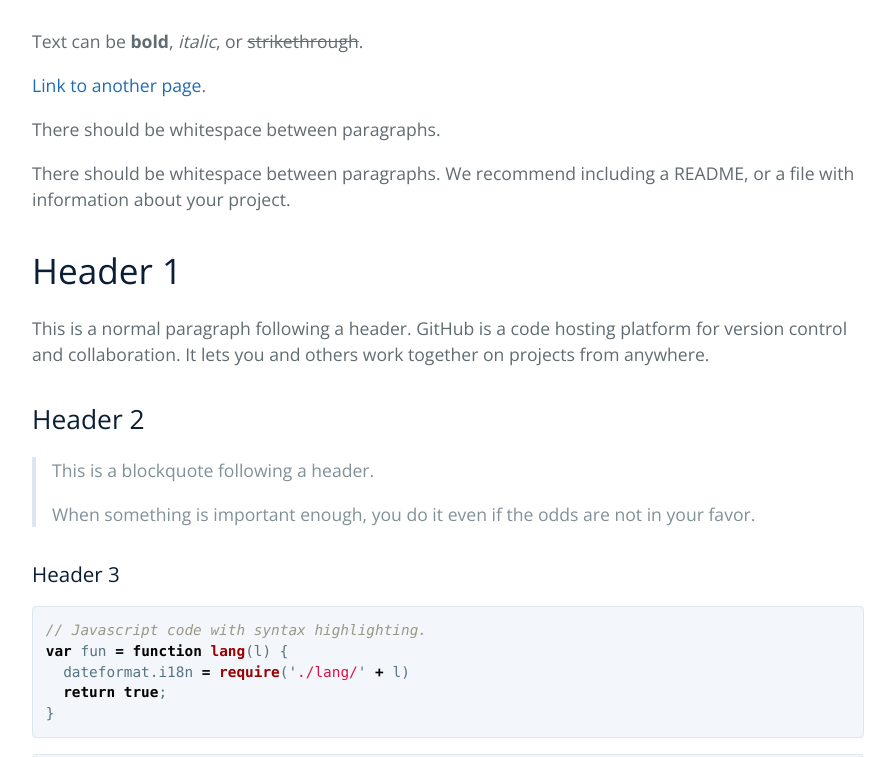
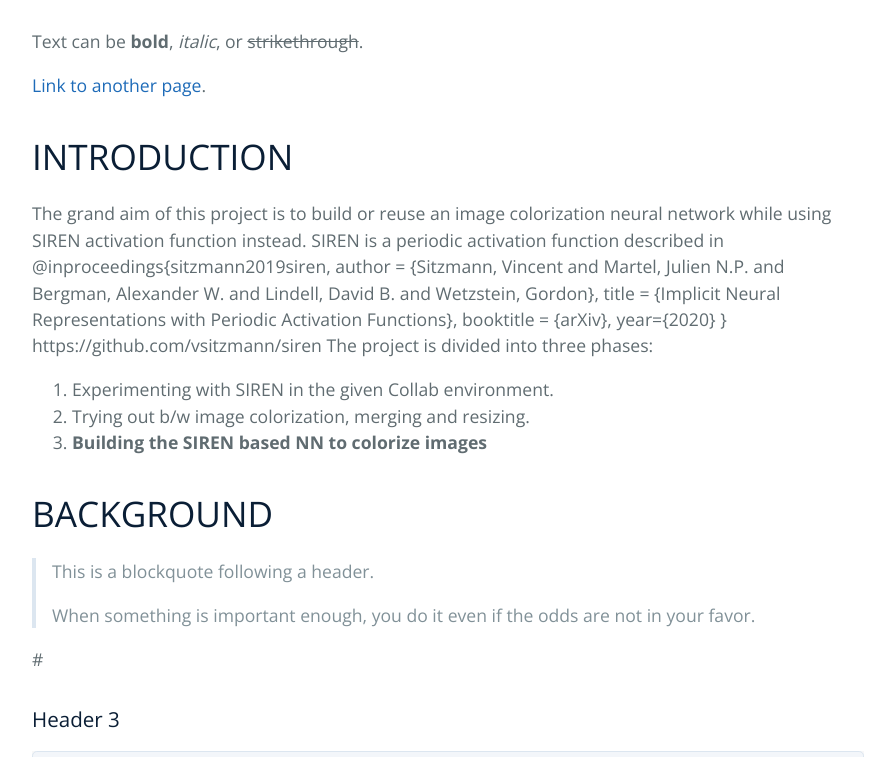
Before and after one commit to mathiasare/SIREN-ImageColorizerProject, a Jekyll site: the page built from index.md, in a window 1280 px wide and 900 px high, scrolled down 244 px, cut to the strip 143-900 px from the top of the window. Shown: the whole strip, without its empty margins (192-1087 px from the left). Built offline with Jekyll 4.4.1, drawn with Linux system fonts in a browser that asks for light colours.

Commit message:
Update index.md

````diff
--- a/index.md
+++ b/index.md
@@ -6,20 +6,34 @@
 
 [Link to another page](./another-page.html).
 
-There should be whitespace between paragraphs.
+# INTRODUCTION
 
-There should be whitespace between paragraphs. We recommend including a README, or a file with information about your project.
+The grand aim of this project is to build or reuse an image colorization neural network while using SIREN activation function instead.
+SIREN is a periodic activation function described in @inproceedings{sitzmann2019siren,
+    author = {Sitzmann, Vincent
+              and Martel, Julien N.P.
+              and Bergman, Alexander W.
+              and Lindell, David B.
+              and Wetzstein, Gordon},
+    title = {Implicit Neural Representations
+              with Periodic Activation Functions},
+    booktitle = {arXiv},
+    year={2020}
+}
+https://github.com/vsitzmann/siren
+The project is divided into three phases:
+1. Experimenting with SIREN in the given Collab environment.
+2. Trying out b/w image colorization, merging and resizing.
+3. **Building the SIREN based NN to colorize images**
 
-# Header 1
 
-This is a normal paragraph following a header. GitHub is a code hosting platform for version control and collaboration. It lets you and others work together on projects from anywhere.
-
-## Header 2
+# BACKGROUND
 
 > This is a blockquote following a header.
 >
 > When something is important enough, you do it even if the odds are not in your favor.
 
+#
 ### Header 3
 
 ```js
````
